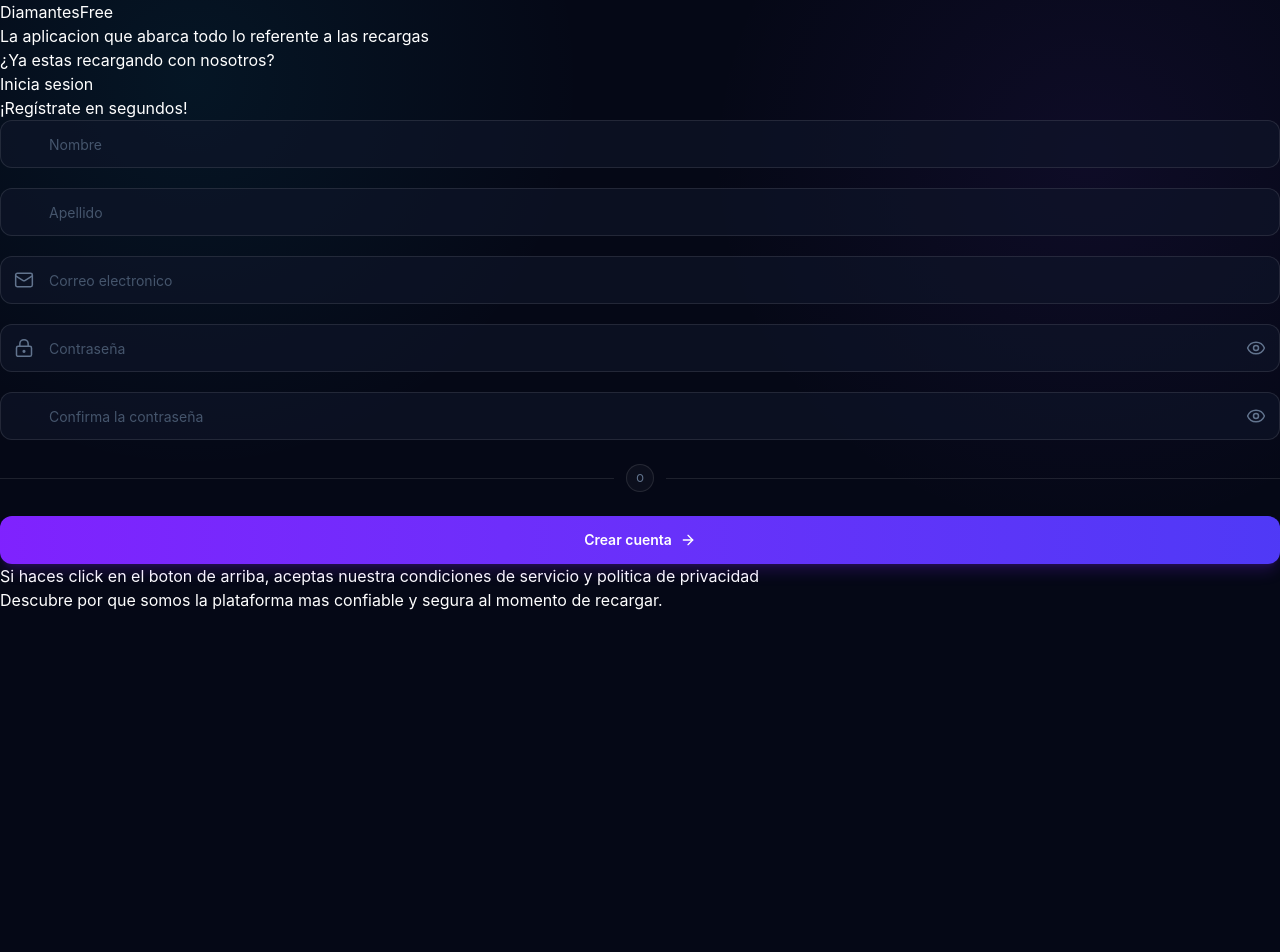
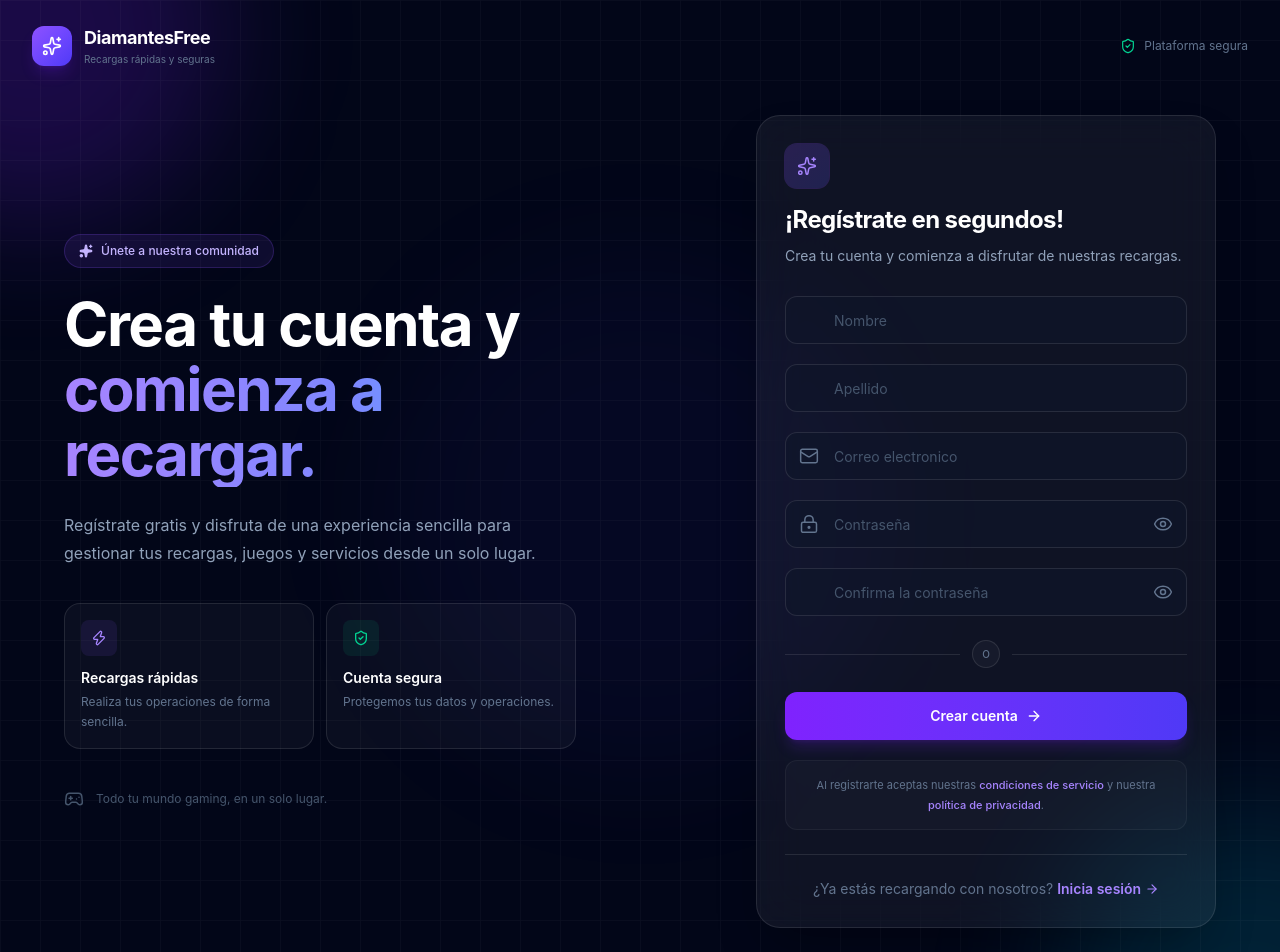
Before and after one commit to Fereiral18/Backend-recargas, a React (Vite) app in the folder frontend/: page /create in a window 1280 px wide. Shown: the top 952 px of the page. Before the commit the page ends 800 px from the top, so only its background shows below. Built offline with nearby package versions, Linux system fonts and the light colour scheme; no server answers.

Commit message:
correcion de la ui del registerForm

```diff
--- a/frontend/src/components/form/fromType.ts
+++ b/frontend/src/components/form/fromType.ts
@@ -3,6 +3,7 @@ import { ChangeEvent } from "react";
 export interface Config {
 
     labelId: string | undefined;
+    labelText:string
     type?: string;
     value?: string;
     onChange?: (event: ChangeEvent<HTMLInputElement>) => void;
--- a/frontend/src/pages/createAcount/RegisterPage.jsx
+++ b/frontend/src/pages/createAcount/RegisterPage.jsx
@@ -1,60 +1,276 @@
-import { Link } from "react-router-dom";
+import { motion } from 'framer-motion';
+import {
+  ArrowRight,
+  Gamepad2,
+  ShieldCheck,
+  Sparkles,
+  Zap,
+} from 'lucide-react';
+import { Link } from 'react-router-dom';
 
-import RegisterForm  from '../../components/form/RegisterForm';
+import RegisterForm from '../../components/form/RegisterForm';
 
 export const RegisterPage = () => {
   return (
-    <>
-      <div className="login-page-new">
-        <div className="top-divider">
-          <nav>
-            <Link className="login-page-logo" to="/">
+    <main className="relative min-h-screen overflow-hidden bg-slate-950">
+      {/* Background */}
+      <div className="pointer-events-none absolute inset-0 overflow-hidden">
+        <div className="absolute -left-40 -top-40 h-96 w-96 rounded-full bg-violet-600/20 blur-3xl" />
+
+        <div className="absolute -bottom-40 -right-40 h-96 w-96 rounded-full bg-cyan-500/15 blur-3xl" />
+
+        <div className="absolute left-1/2 top-1/2 h-[500px] w-[500px] -translate-x-1/2 -translate-y-1/2 rounded-full bg-indigo-600/5 blur-3xl" />
+      </div>
+
+      {/* Grid */}
+      <div
+        className="pointer-events-none absolute inset-0 opacity-[0.035]"
+        style={{
+          backgroundImage:
+            'linear-gradient(rgba(255,255,255,0.8) 1px, transparent 1px), linear-gradient(90deg, rgba(255,255,255,0.8) 1px, transparent 1px)',
+          backgroundSize: '40px 40px',
+        }}
+      />
+
+      <div className="relative z-10 mx-auto flex min-h-screen w-full max-w-7xl flex-col px-4 py-6 sm:px-6 lg:px-8">
+
+        {/* Header */}
+        <header className="flex items-center justify-between">
+          <Link
+            to="/"
+            className="group flex items-center gap-3"
+          >
+            <div className="flex h-10 w-10 items-center justify-center rounded-xl bg-gradient-to-br from-violet-500 to-indigo-600 shadow-lg shadow-violet-600/20 transition-transform duration-200 group-hover:scale-105">
+              <Sparkles
+                className="h-5 w-5 text-white"
+                strokeWidth={2}
+              />
+            </div>
+
+            <div>
+              <span className="block text-base font-bold tracking-tight text-white sm:text-lg">
                 DiamantesFree
-              <div className="logo-text">
-                La aplicacion que abarca todo lo referente a las recargas
+              </span>
+
+              <span className="hidden text-[10px] text-slate-500 sm:block">
+                Recargas rápidas y seguras
+              </span>
             </div>
           </Link>
-            <div className="new-top-rigth">
-              <div className="top-rigth-text">
-                ¿Ya estas recargando con nosotros?
+
+          <div className="hidden items-center gap-2 text-xs text-slate-500 sm:flex">
+            <ShieldCheck
+              className="h-4 w-4 text-emerald-400"
+              strokeWidth={1.8}
+            />
+
+            <span>Plataforma segura</span>
           </div>
-              <Link to="/login" className="signup-top-rigth">
-                Inicia sesion
-              </Link>
+        </header>
+
+        {/* Main */}
+        <div className="flex flex-1 items-center justify-center py-8 sm:py-10 lg:py-12">
+          <div className="grid w-full max-w-6xl items-center gap-12 lg:grid-cols-[1fr_460px] lg:gap-20">
+
+            {/* Left */}
+            <motion.section
+              initial={{
+                opacity: 0,
+                x: -30,
+              }}
+              animate={{
+                opacity: 1,
+                x: 0,
+              }}
+              transition={{
+                duration: 0.6,
+                ease: [0.22, 1, 0.36, 1],
+              }}
+              className="hidden lg:block"
+            >
+              <div className="max-w-xl">
+
+                {/* Badge */}
+                <div className="mb-6 inline-flex items-center gap-2 rounded-full border border-violet-500/20 bg-violet-500/10 px-3.5 py-2 text-xs font-medium text-violet-300">
+                  <Sparkles
+                    className="h-3.5 w-3.5"
+                    fill="currentColor"
+                  />
+
+                  Únete a nuestra comunidad
                 </div>
-          </nav>
+
+                {/* Heading */}
+                <h1 className="text-5xl font-bold leading-[1.08] tracking-tight text-white xl:text-6xl">
+                  Crea tu cuenta y
+                  <span className="block bg-gradient-to-r from-violet-400 via-indigo-400 to-cyan-400 bg-clip-text text-transparent">
+                    comienza a recargar.
+                  </span>
+                </h1>
+
+                <p className="mt-6 max-w-lg text-base leading-7 text-slate-400">
+                  Regístrate gratis y disfruta de una experiencia
+                  sencilla para gestionar tus recargas, juegos y
+                  servicios desde un solo lugar.
+                </p>
+
+                {/* Benefits */}
+                <div className="mt-9 grid max-w-lg grid-cols-2 gap-3">
+
+                  <div className="rounded-2xl border border-white/10 bg-white/[0.035] p-4">
+                    <div className="mb-3 flex h-9 w-9 items-center justify-center rounded-lg bg-violet-500/10">
+                      <Zap
+                        className="h-4 w-4 text-violet-400"
+                        strokeWidth={2}
+                      />
                     </div>
-        <div className="login-page-new_main">
-          <div className="cu-background-login-register">
-            <div className="img-background-login-register"></div>
+
+                    <p className="text-sm font-semibold text-white">
+                      Recargas rápidas
+                    </p>
+
+                    <p className="mt-1 text-xs leading-5 text-slate-500">
+                      Realiza tus operaciones de forma sencilla.
+                    </p>
                   </div>
-          <div className="container">
-            <div className="signup_main">
-              <div>
-                <div className="signup-page-new">
-                <h1 className="title-form">¡Regístrate en segundos!</h1>
-                  <RegisterForm/>
+
+                  <div className="rounded-2xl border border-white/10 bg-white/[0.035] p-4">
+                    <div className="mb-3 flex h-9 w-9 items-center justify-center rounded-lg bg-emerald-500/10">
+                      <ShieldCheck
+                        className="h-4 w-4 text-emerald-400"
+                        strokeWidth={2}
+                      />
+                    </div>
+
+                    <p className="text-sm font-semibold text-white">
+                      Cuenta segura
+                    </p>
+
+                    <p className="mt-1 text-xs leading-5 text-slate-500">
+                      Protegemos tus datos y operaciones.
+                    </p>
                   </div>
 
                 </div>
-              <div className="onBoarding">
-                    Si haces click en el boton de arriba, aceptas nuestra{" "}
-                    <a href="" className="cu-link">
-                      condiciones de servicio
-                    </a>{" "}
-                    y{" "}
-                    <a href="" className="cu-link">
-                      politica de privacidad
-                    </a>
+
+                {/* Gaming decoration */}
+                <div className="mt-10 flex items-center gap-3 text-slate-600">
+                  <Gamepad2
+                    className="h-5 w-5"
+                    strokeWidth={1.8}
+                  />
+
+                  <span className="text-xs">
+                    Todo tu mundo gaming, en un solo lugar.
+                  </span>
                 </div>
               </div>
-            <div className="register-page-teams">
-              Descubre por que somos la plataforma mas confiable y segura al
-              momento de recargar.
+            </motion.section>
+
+            {/* Register */}
+            <motion.section
+              initial={{
+                opacity: 0,
+                y: 25,
+                scale: 0.98,
+              }}
+              animate={{
+                opacity: 1,
+                y: 0,
+                scale: 1,
+              }}
+              transition={{
+                duration: 0.55,
+                delay: 0.1,
+                ease: [0.22, 1, 0.36, 1],
+              }}
+              className="w-full"
+            >
+              <div className="rounded-3xl border border-white/10 bg-white/[0.055] p-5 shadow-2xl shadow-black/30 backdrop-blur-xl sm:p-7">
+
+                {/* Heading */}
+                <div className="mb-7">
+                  <div className="mb-4 flex h-11 w-11 items-center justify-center rounded-xl bg-gradient-to-br from-violet-500/20 to-indigo-500/20 ring-1 ring-violet-500/20">
+                    <Sparkles
+                      className="h-5 w-5 text-violet-400"
+                      strokeWidth={1.8}
+                    />
+                  </div>
+
+                  <h2 className="text-2xl font-bold tracking-tight text-white">
+                    ¡Regístrate en segundos!
+                  </h2>
+
+                  <p className="mt-2 text-sm leading-6 text-slate-400">
+                    Crea tu cuenta y comienza a disfrutar de
+                    nuestras recargas.
+                  </p>
+                </div>
+
+                {/* Form */}
+                <RegisterForm />
+
+                {/* Terms */}
+                <div className="mt-5 rounded-xl border border-white/5 bg-white/[0.025] p-3.5">
+                  <p className="text-center text-[11px] leading-5 text-slate-500">
+                    Al registrarte aceptas nuestras{' '}
+                    <a
+                      href="#"
+                      className="font-medium text-violet-400 transition-colors hover:text-violet-300"
+                    >
+                      condiciones de servicio
+                    </a>{' '}
+                    y nuestra{' '}
+                    <a
+                      href="#"
+                      className="font-medium text-violet-400 transition-colors hover:text-violet-300"
+                    >
+                      política de privacidad
+                    </a>
+                    .
+                  </p>
+                </div>
+
+                {/* Login */}
+                <div className="mt-6 border-t border-white/10 pt-6 text-center">
+                  <p className="text-sm text-slate-500">
+                    ¿Ya estás recargando con nosotros?{' '}
+                    <Link
+                      to="/login"
+                      className="inline-flex items-center gap-1 font-semibold text-violet-400 transition-colors hover:text-violet-300"
+                    >
+                      Inicia sesión
+                      <ArrowRight
+                        className="h-3.5 w-3.5"
+                        strokeWidth={2}
+                      />
+                    </Link>
+                  </p>
                 </div>
               </div>
+
+              {/* Mobile security */}
+              <div className="mt-5 flex items-center justify-center gap-2 text-[11px] text-slate-600 sm:hidden">
+                <ShieldCheck
+                  className="h-3.5 w-3.5 text-emerald-500"
+                />
+
+                <span>
+                  Tus datos están protegidos
+                </span>
+              </div>
+            </motion.section>
           </div>
         </div>
-    </>
+
+        {/* Footer */}
+        <footer className="pb-2 text-center">
+          <p className="mx-auto max-w-2xl text-[10px] leading-5 text-slate-600">
+            Al utilizar DiamantesFree aceptas nuestras políticas
+            y condiciones de servicio.
+          </p>
+        </footer>
+      </div>
+    </main>
   );
 };
```
Lines whose indentation alone changed are shown as unchanged.
